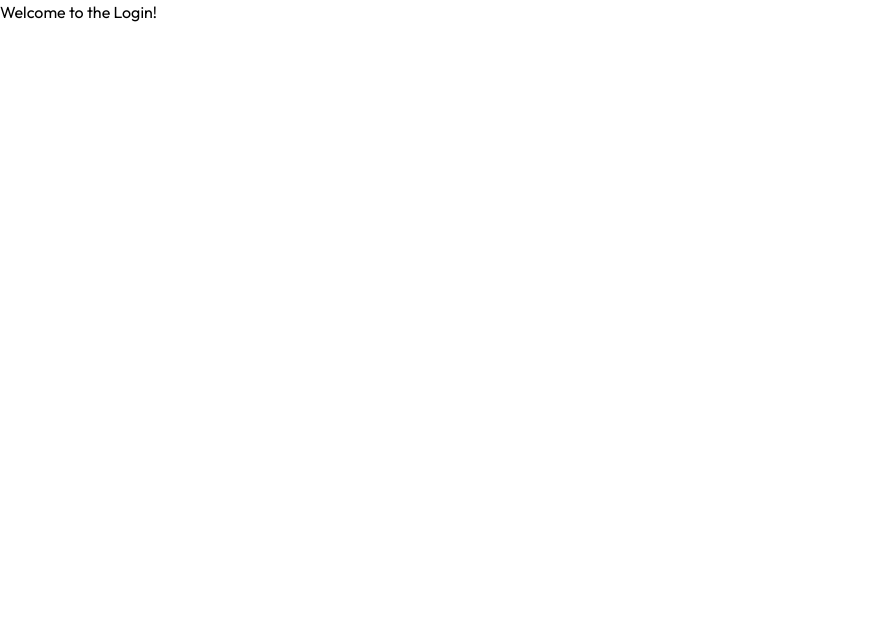
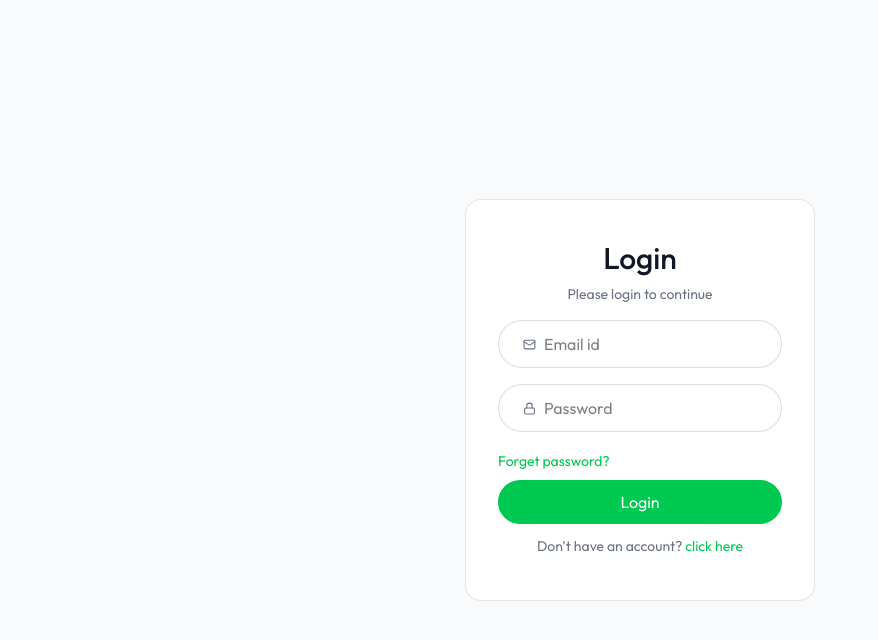
Before and after one commit to sumitM-263/ai-resume-builder, a React (Vite) app in the folder client/: page /login in a window 1280 px wide. Shown: the top 640 px of the page, without its empty margins (0-878 px from the left). Built offline with nearby package versions, Linux system fonts and the light colour scheme; the HTML template or start-up script is replaced by a standard one.

Commit message:
login/signup page added

```diff
--- a/client/src/pages/Login.jsx
+++ b/client/src/pages/Login.jsx
@@ -1,9 +1,55 @@
+import { Mail, User2Icon, Lock } from 'lucide-react';
 import React from 'react';
 
 const Login = () => {
+
+  const query = new URLSearchParams(window.location.search);
+  const urlState = query.get("state");
+  const [state, setState] = React.useState( urlState || "login");
+
+  const [formData, setFormData] = React.useState({
+    name: '',
+    email: '',
+    password: ''
+  })
+
+  const handleSubmit = async (e) => {
+    e.preventDefault()
+
+  }
+
+  const handleChange = (e) => {
+    const { name, value } = e.target
+    setFormData(prev => ({ ...prev, [name]: value }))
+  }
+
   return (
-    <div>
-      <h1>Welcome to the Login!</h1>
+    <div className='flex items-center justify-center h-screen bg-gray-50'>
+      <form onSubmit={handleSubmit} className="sm:w-87.5 w-full text-center border border-gray-300/60 rounded-2xl px-8 bg-white">
+        <h1 className="text-gray-900 text-3xl mt-10 font-medium">{state === "login" ? "Login" : "Sign up"}</h1>
+        <p className="text-gray-500 text-sm mt-2">Please {state} to continue</p>
+        {state !== "login" && (
+          <div className="flex items-center mt-6 w-full bg-white border border-gray-300/80 h-12 rounded-full overflow-hidden pl-6 gap-2">
+            <User2Icon size={16} color='#687280'/>
+            <input type="text" name="name" placeholder="Name" className="border-none outline-none ring-0" value={formData.name} onChange={handleChange} required />
+          </div>
+        )}
+        <div className="flex items-center w-full mt-4 bg-white border border-gray-300/80 h-12 rounded-full overflow-hidden pl-6 gap-2">
+          <Mail size={13} color='#687280'/>
+          <input type="email" name="email" placeholder="Email id" className="border-none outline-none ring-0" value={formData.email} onChange={handleChange} required />
+        </div>
+        <div className="flex items-center mt-4 w-full bg-white border border-gray-300/80 h-12 rounded-full overflow-hidden pl-6 gap-2">
+          <Lock size={13} color='#687280'/>
+          <input type="password" name="password" placeholder="Password" className="border-none outline-none ring-0" value={formData.password} onChange={handleChange} required />
+        </div>
+        <div className="mt-4 text-left text-green-500">
+          <button className="text-sm" type="reset">Forget password?</button>
+        </div>
+        <button type="submit" className="mt-2 w-full h-11 rounded-full text-white bg-green-500 hover:opacity-90 transition-opacity">
+          {state === "login" ? "Login" : "Sign up"}
+        </button>
+        <p onClick={() => setState(prev => prev === "login" ? "register" : "login")} className="text-gray-500 text-sm mt-3 mb-11">{state === "login" ? "Don't have an account?" : "Already have an account?"} <a href="#" className="text-green-500 hover:underline">click here</a></p>
+      </form>
     </div>
   );
 };
```
